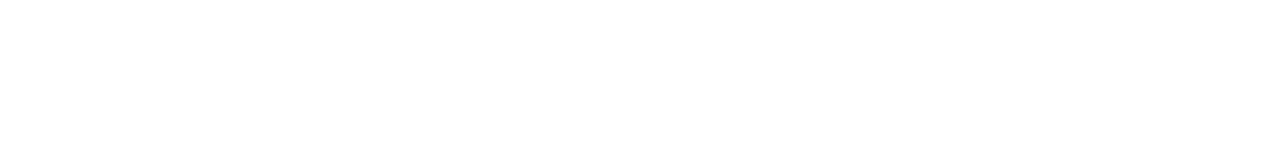
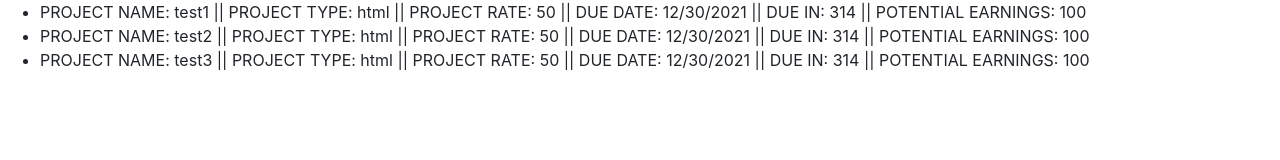
Before and after one commit to MattJ900/Project-Manager, a plain HTML site: page index.html in a window 1280 px wide. Drawn offline with nearby package versions, Linux system fonts and the light colour scheme.

Commit message:
added function to display Data in a ul

```diff
--- a/assets/javascript.js
+++ b/assets/javascript.js
@@ -5,3 +5,46 @@
 
 
 //display
+// {
+//     name: "",
+//     type: "",
+//     rate: "",
+//     dueDate: "",
+//     earnings: ""
+// }
+var listToDisplay = $('.project-display')
+var testProjects = [{
+    name: "test1",
+    type: "html",
+    rate: "50",
+    dueDate: "12/30/2021",
+    earnings: "100"
+}, {
+    name: "test2",
+    type: "html",
+    rate: "50",
+    dueDate: "12/30/2021",
+    earnings: "100"
+}, {
+    name: "test3",
+    type: "html",
+    rate: "50",
+    dueDate: "12/30/2021",
+    earnings: "100"
+}];
+
+function displayProjects(){
+    testProjects.forEach(element => {
+        var daysTillDue = moment(element.dueDate, "MM/DD/YYYY").dayOfYear() - moment().dayOfYear();
+        var newItem = $('<li>').text("PROJECT NAME: " + element.name + " || PROJECT TYPE: " + element.type + " || PROJECT RATE: " + element.rate + " || DUE DATE: " + element.dueDate + " || DUE IN: " + daysTillDue + " || POTENTIAL EARNINGS: " + element.earnings );
+        listToDisplay.append(newItem);
+
+
+    });
+}
+
+
+console.log(testProjects);
+console.log(moment("12/30/2021", "MM/DD/YYYY").dayOfYear());
+
+displayProjects();
--- a/index.html
+++ b/index.html
@@ -15,6 +15,7 @@
     <!-- button popup -->
 
     <!-- project display -->
+    <ul class='project-display'></ul>
 
 
 
@@ -23,5 +24,6 @@
 <script src="https://cdnjs.cloudflare.com/ajax/libs/twitter-bootstrap/4.5.0/js/bootstrap.min.js"></script>
 <script src="https://cdnjs.cloudflare.com/ajax/libs/moment.js/2.27.0/moment.min.js"></script>
 <script src="https://code.jquery.com/ui/1.12.0/jquery-ui.min.js"></script>
+<script src="./assets/javascript.js"></script>
 </body>
 </html>
```
